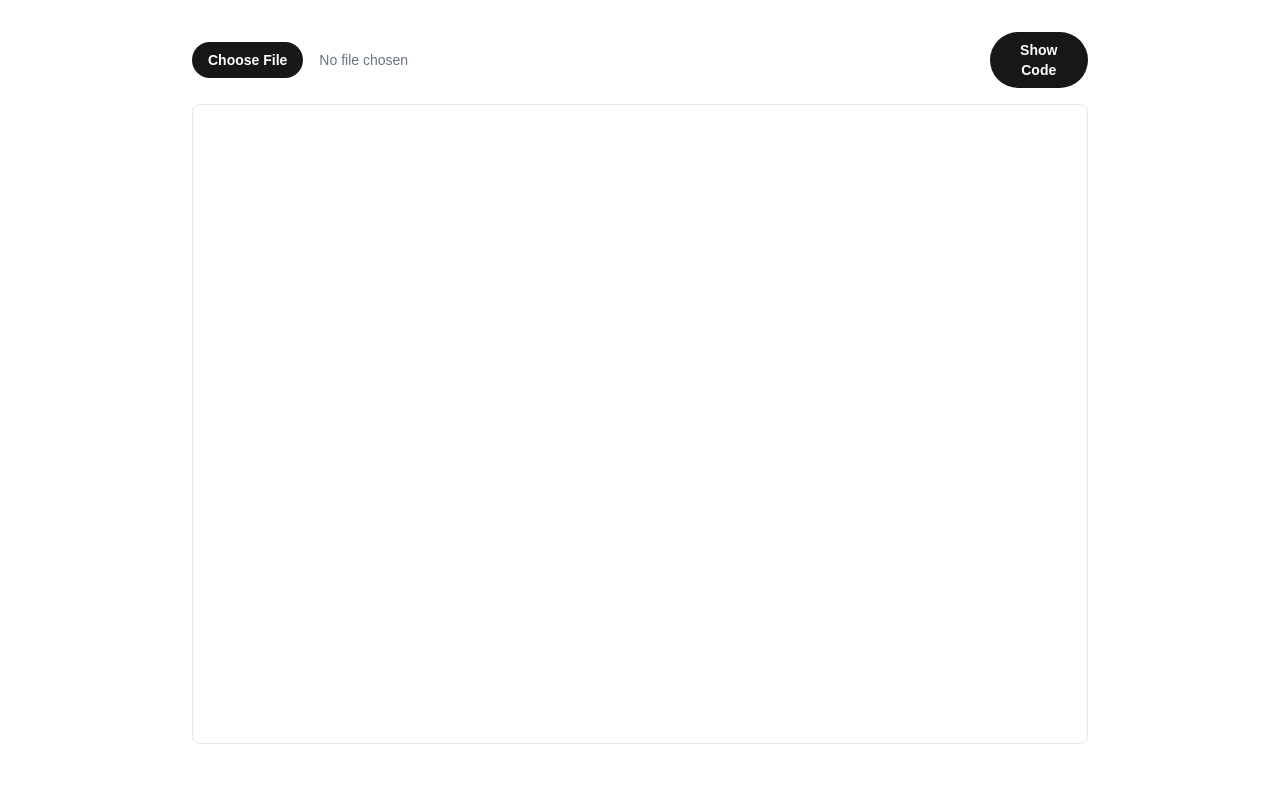
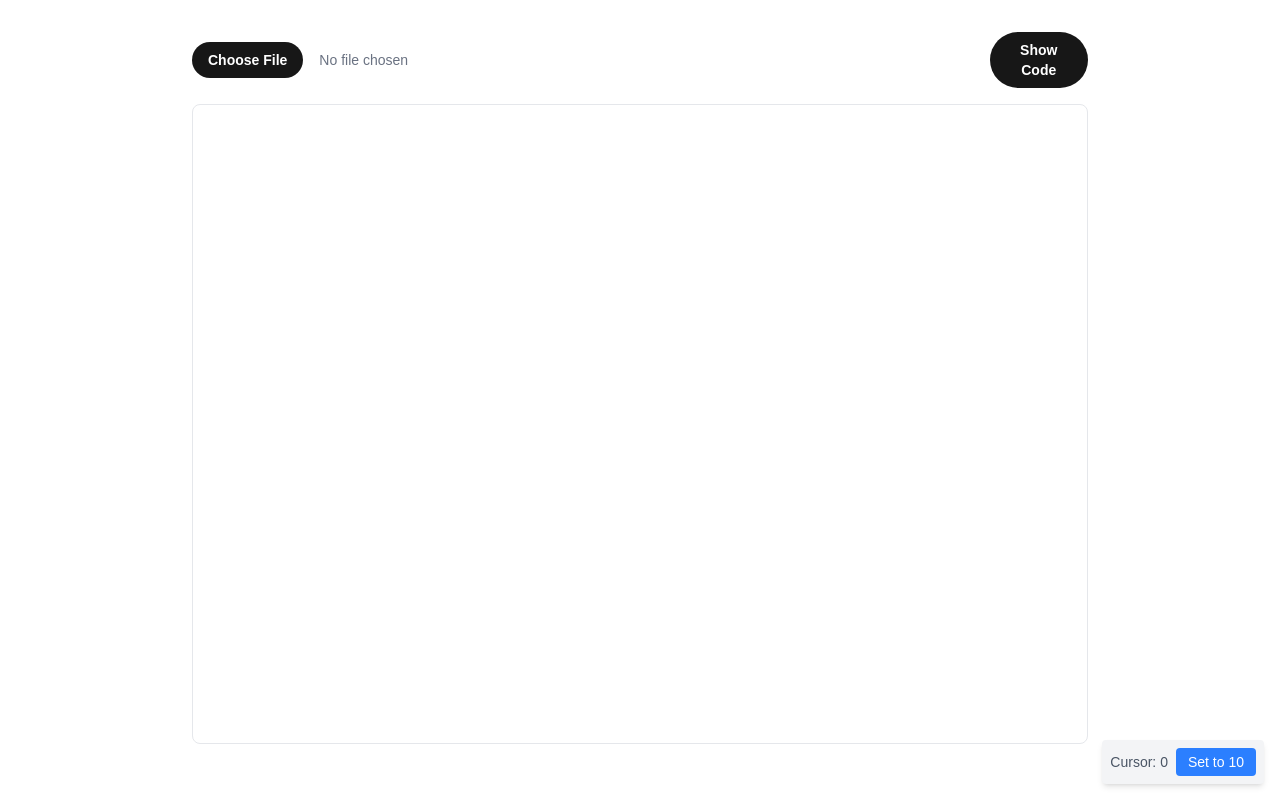
Before and after one commit to ISPLab/textedit, a Next.js app: page / in a window 1280 px wide. Built offline with nearby package versions, Linux system fonts and the light colour scheme.

Commit message:
pure react

```diff
--- /dev/null
+++ b/src/App.tsx
@@ -0,0 +1,26 @@
+import { useState } from 'react';
+import { EditorContainer } from './components/EditorContainer';
+import { FileUploader } from './components/FileUploader';
+import { ViewToggleButton } from './components/ViewToggleButton';
+
+export function App() {
+  const [fileContent, setFileContent] = useState("");
+  const [isPreview, setIsPreview] = useState(true);
+
+  return (
+    <div className="min-h-screen p-8 bg-background text-foreground">
+      <main className="max-w-4xl mx-auto space-y-4">
+        <div className="flex gap-4 items-center">
+          <FileUploader onFileLoad={setFileContent} />
+          <ViewToggleButton isPreview={isPreview} onToggle={() => setIsPreview(!isPreview)} />
+        </div>
+
+        <EditorContainer
+          isPreview={isPreview}
+          content={fileContent}
+          onContentChange={setFileContent}
+        />
+      </main>
+    </div>
+  );
+}
--- a/src/components/EditorContainer.tsx
+++ b/src/components/EditorContainer.tsx
@@ -1,5 +1,5 @@
 "use client";
-import { useEffect, useRef } from 'react';
+import { useEffect, useRef, useState } from 'react';
 
 interface EditorContainerProps {
   isPreview: boolean;
@@ -7,15 +7,32 @@ interface EditorContainerProps {
   onContentChange: (content: string) => void;
 }
 
+const CursorPositionDisplay = ({ position }: { position: number }) => {
+  return (
+    <div className="fixed bottom-4 right-4 flex gap-2 items-center bg-gray-100 p-2 rounded shadow-md z-50">
+      <span className="text-sm text-gray-600">
+        Cursor: {position}
+      </span>
+      <button
+        onClick={() => setCursorPosition(10)}
+        className="px-3 py-1 bg-blue-500 text-white rounded hover:bg-blue-600 text-sm"
+      >
+        Set to 10
+      </button>
+    </div>
+  );
+};
+
 export function EditorContainer({ isPreview, content, onContentChange }: EditorContainerProps) {
   const editorRef = useRef<HTMLDivElement>(null);
+  const textareaRef = useRef<HTMLTextAreaElement>(null);
+  const [caretPosition, setCaretPosition] = useState(0);
 
   useEffect(() => {
     if (editorRef.current && isPreview) {
       const selection = window.getSelection();
       let offset = 0;
 
-      // Only try to get range if there is a selection and it has ranges
       if (selection && selection.rangeCount > 0) {
         const range = selection.getRangeAt(0);
         offset = range.startOffset;
@@ -23,7 +40,6 @@ export function EditorContainer({ isPreview, content, onContentChange }: EditorC
 
       editorRef.current.innerHTML = content;
 
-      // Only try to restore caret if there was a valid selection
       if (selection && selection.rangeCount > 0) {
         try {
           const newRange = document.createRange();
@@ -42,6 +58,17 @@ export function EditorContainer({ isPreview, content, onContentChange }: EditorC
     }
   }, [content, isPreview]);
 
+  const setCursorPosition = (position: number) => {
+    if (!textareaRef.current) return;
+    textareaRef.current.focus();
+    textareaRef.current.setSelectionRange(position, position);
+    setCaretPosition(position);
+  };
+
+  const handleSelectionChange = () => {
+    if (!textareaRef.current) return;
+    setCaretPosition(textareaRef.current.selectionStart);
+  };
 
   const handleContentChange = () => {
     if (!editorRef.current) return;
@@ -57,6 +84,7 @@ export function EditorContainer({ isPreview, content, onContentChange }: EditorC
 
   if (isPreview) {
     return (
+      <div>
         <div
           ref={editorRef}
           contentEditable
@@ -64,15 +92,22 @@ export function EditorContainer({ isPreview, content, onContentChange }: EditorC
           suppressContentEditableWarning
           className={`${sharedClassNames} overflow-auto`}
         />
+        <CursorPositionDisplay position={caretPosition} />
+      </div>
     );
   }
 
   return (
+    <div className="relative">
       <textarea
+        ref={textareaRef}
         value={content}
         onChange={(e) => onContentChange(e.target.value)}
+        onSelect={handleSelectionChange}
         className={`${sharedClassNames} font-mono text-sm`}
         placeholder="File content will appear here..."
       />
+      <CursorPositionDisplay position={caretPosition} />
+    </div>
   );
 }
--- a/src/components/FileUploader.tsx
+++ b/src/components/FileUploader.tsx
@@ -1,10 +1,12 @@
 "use client";
+import { ChangeEvent } from 'react';
+
 interface FileUploaderProps {
   onFileLoad: (content: string) => void;
 }
 
 export function FileUploader({ onFileLoad }: FileUploaderProps) {
-  const handleFileChange = (event: React.ChangeEvent<HTMLInputElement>) => {
+  const handleFileChange = (event: ChangeEvent<HTMLInputElement>) => {
     const file = event.target.files?.[0];
     if (!file) return;
 
```
Lines whose indentation alone changed are shown as unchanged.
